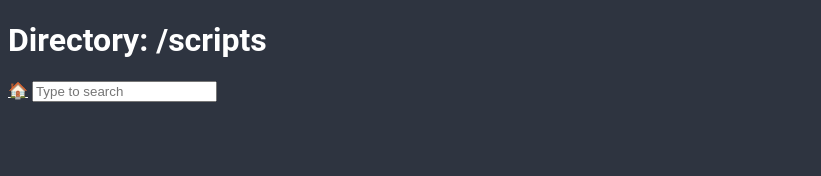
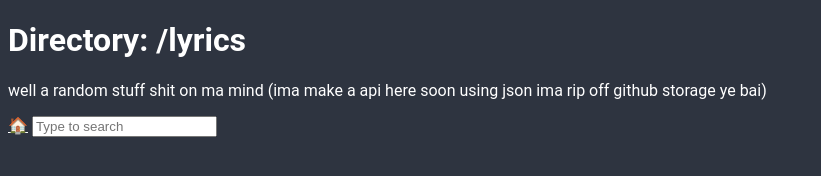
Before and after one commit to JcNooblol2/JcReal-Storage, a plain HTML site: page lyrics/index.html in a window 1280 px wide. Shown: the whole page, without its empty margins (0-821 px from the left). Drawn offline with Linux system fonts and the light colour scheme; no server answers.

Commit message:
Update index.html

```diff
--- a/lyrics/index.html
+++ b/lyrics/index.html
@@ -7,14 +7,15 @@
 </head>
 <body>
 
-    <h1>Directory: /scripts</h1>
+    <h1>Directory: /lyrics</h1>
+    <p>well a random stuff shit on ma mind (ima make a api here soon using json ima rip off github storage ye bai) </p>
     <a href="/">🏠</a>
     <input type="text" id="searchInput" placeholder="Type to search">
     <ul id="fileList"></ul>
 
     <script>
         // Fetch the file list from GitHub API
-        fetch('https://api.github.com/repos/JcNooblol2/stuff/contents/scripts?ref=main')
+        fetch('https://api.github.com/repos/JcNooblol2/stuff/contents/lyrics?ref=main')
             .then(response => response.json())
             .then(data => {
                 const fileList = document.getElementById('fileList');
```
